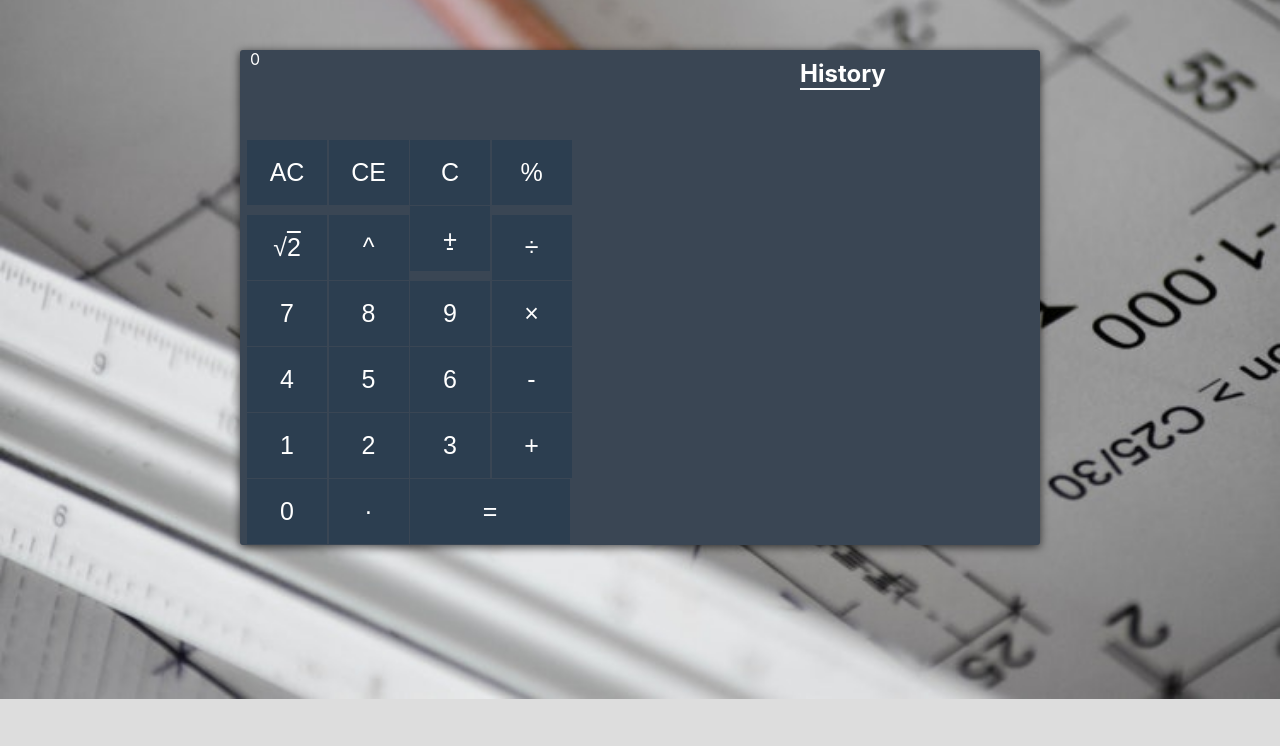
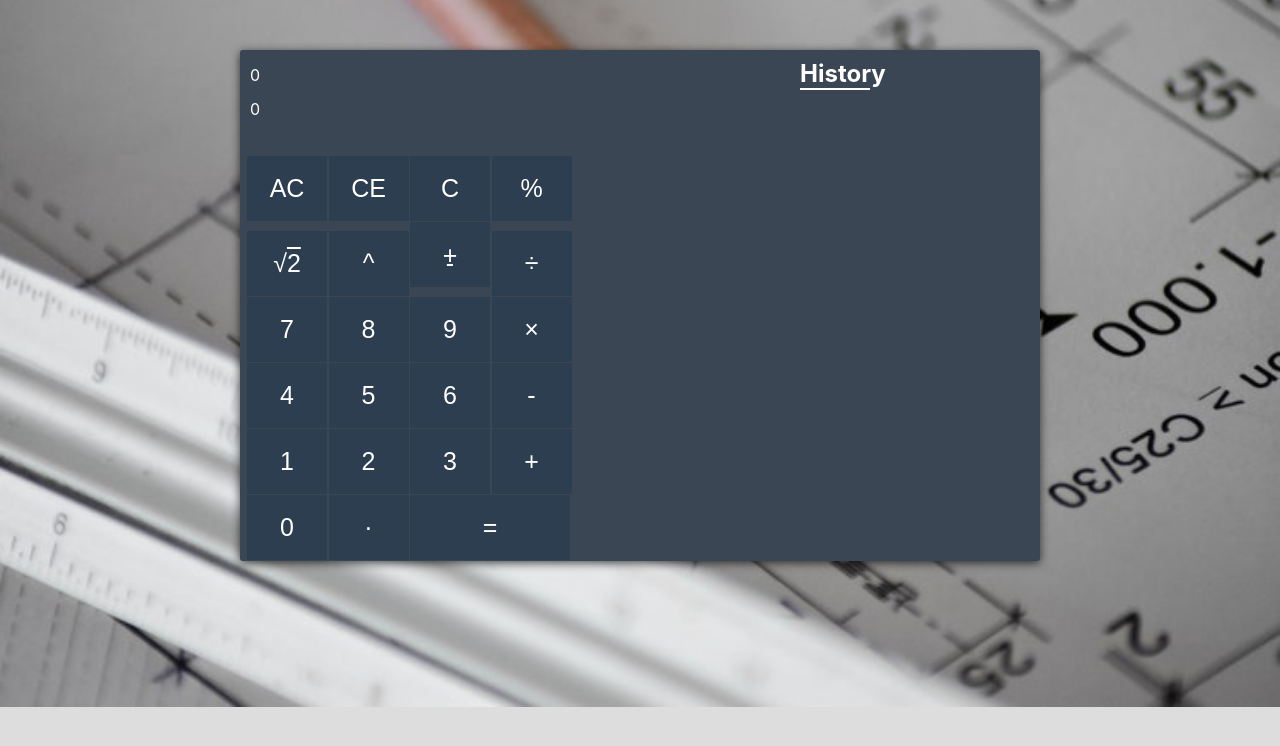
Before and after one commit to ahmd1661998/calculator, a plain HTML site: page index.html in a window 1280 px wide. Drawn offline with Linux system fonts and the light colour scheme.

Commit message:
Update index.html

```diff
--- a/index.html
+++ b/index.html
@@ -16,7 +16,8 @@
         <div class="body_calculator">
             <div class="calc">
                 <div class="output">
-                    <span id="result">0</span>
+                    <p id="result">0</p>
+                    <p id="result_all">0</p>
                 </div>
                 <div class="btn_Nummbers">
                     <button class="btn_Nummber btn-ac">AC</button>
@@ -48,5 +49,7 @@
                 <h4>History</h4>
             </div>
         </div>
+
+        <script src="js/min.js"></script>
     </body>
 </html>
```
